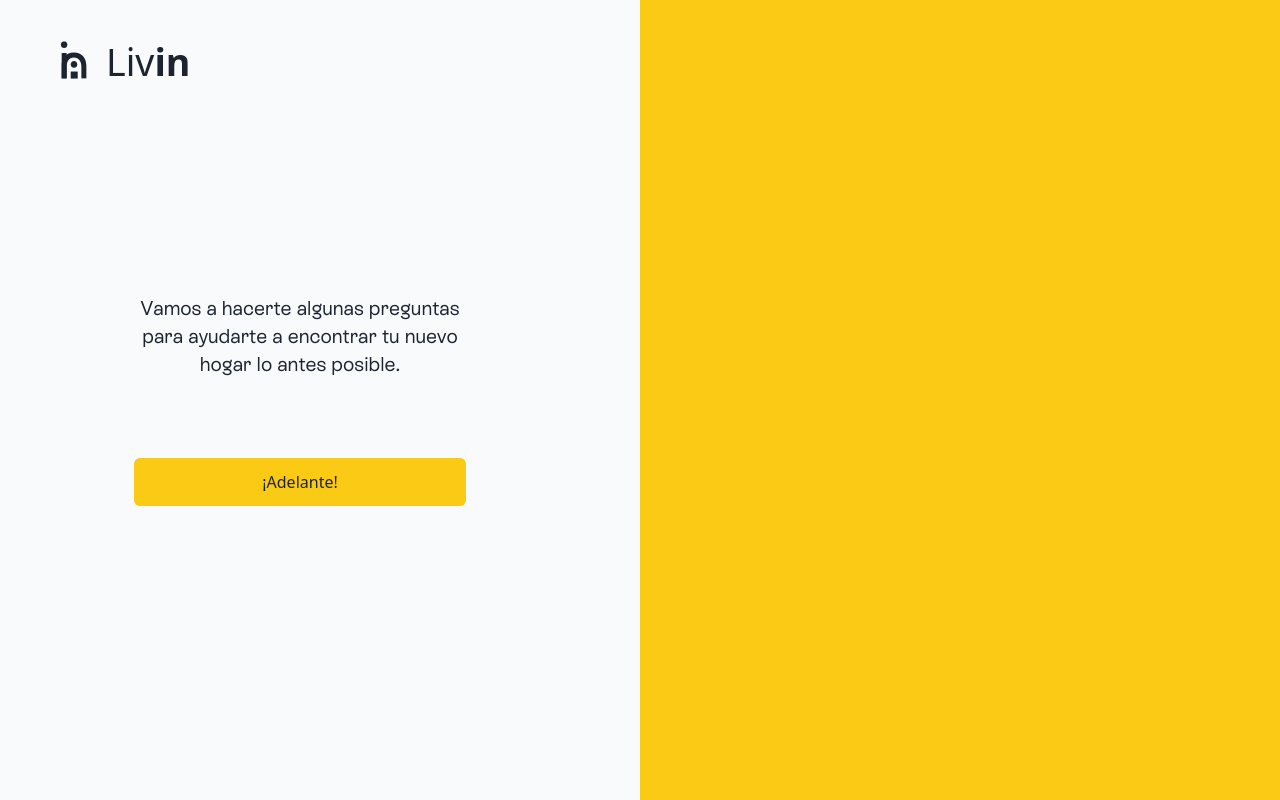
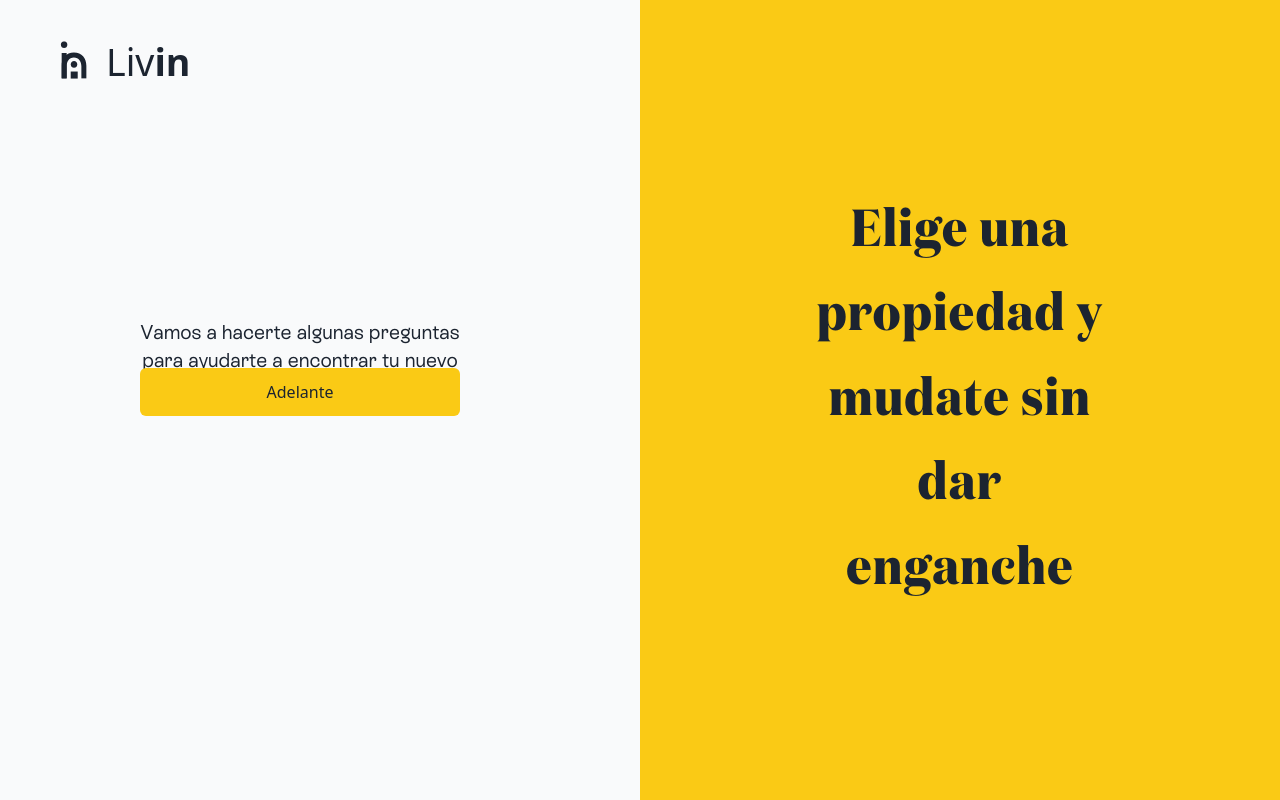
Before and after one commit to AlexisMorhe/Livin-MVP, a Next.js app: page /registro in a window 1280 px wide. Built offline with nearby package versions, Linux system fonts and the light colour scheme; a web font is replaced by a local one.

Commit message:
multi step form modified

```diff
--- a/components/General/logo.js
+++ b/components/General/logo.js
@@ -2,7 +2,7 @@ import Link from "next/link";
 
 export default function Logo() {
   return(
-    <Link href='/pages'>
+    <Link href='/'>
       <a className='text-3xl font-chillax flex items-center w-48'>
         <img className='w-7 mr-3' src='/static/livin_logo.svg' />
         <p className='mt-1 font-medium text-dark'>Liv<span className='font-semibold'>in</span></p>
--- a/components/Home/featuring.js
+++ b/components/Home/featuring.js
@@ -1,28 +1,35 @@
 import {Carousel} from "flowbite-react";
+import Link from 'next/link'
 
 export default function Featuring() {
+
+  const slides = [
+    {
+      subtitle: 'Vende tu propiedad',
+      title: 'Las mejores tasas del mercado',
+      description: 'Trabajamos con todos los bancos para que recibas múltiples ofertas y escojas la que más se adapte a ti.',
+      href: '/tasas'
+    },
+    {
+      subtitle: 'Recibe más por tu casa',
+      title: 'Recibe hasta un 15% más',
+      description: 'Renta tu hogar y protegete de la incertidumbre, recibe un rendimiento extra por tu inmueble.',
+      href: '/rentas'
+    },
+  ]
+
   return (
     <div className='bg-off-white w-full flex justify-center'>
       <div className='w-3/5 px-10 bg-off-white relative h-[30vh] text-dark flex flex-col justify-center items-center'>
         <Carousel>
-          <div className="flex flex-col h-full items-center justify-center">
-            <p className='font-chillax text-center'>Vende tu propiedad</p>
-            <p className='font-rebond text-3xl font-semibold text-center'>Las mejores tasas del mercado</p>
-            <p className='font-rebond text-xl text-center'>Trabajamos con todos los bancos para que recibas múltiples ofertas de hipotecas y escojas la mejor.</p>
-            <p className='font-chillax text-center'>Ver más</p>
-          </div>
-          <div className="flex flex-col h-full items-center justify-center">
-            <p className='font-chillax text-center'>Vende tu propiedad</p>
-            <p className='font-rebond text-3xl text-center font-semibold'>Las mejores tasas del mercado</p>
-            <p className='font-rebond text-xl text-center'>Trabajamos con todos los bancos para que recibas múltiples ofertas de hipotecas y escojas la mejor.</p>
-            <p className='font-chillax text-center'>Ver más</p>
-          </div>
-          <div className="flex flex-col h-full items-center justify-center">
-            <p className='font-chillax text-center'>Vende tu propiedad</p>
-            <p className='font-rebond text-3xl text-center font-semibold'>Las mejores tasas del mercado</p>
-            <p className='font-rebond text-xl text-center'>Trabajamos con todos los bancos para que recibas múltiples ofertas de hipotecas y escojas la mejor.</p>
-            <p className='font-chillax text-center'>Ver más</p>
-          </div>
+          {slides.map(slide => (
+            <div className="flex flex-col h-full items-center justify-center">
+              <p className='font-chillax text-center'>{slide.subtitle}</p>
+              <p className='font-rebond text-3xl font-semibold text-center'>{slide.title}</p>
+              <p className='font-rebond text-xl text-center'>{slide.description}</p>
+              <Link href={slide.href}><a className='font-chillax text-center'>Ver más</a></Link>
+            </div>
+            ))}
         </Carousel>
       </div>
     </div>
--- a/components/Home/hero.js
+++ b/components/Home/hero.js
@@ -7,7 +7,7 @@ export default function Hero() {
         <img className='object-cover w-full' src='static/familia.jpg' />
       </div>
       <div className='flex flex-col h-full z-10 w-2/5 pl-20 justify-center relative'>
-        <h1 className='font-domaine-bold font-bold text-[3.25rem] my-4 leading-tight w-5/6'>Consigue la casa <br/>de tus sueños sin enganche.</h1>
+        <h1 className='font-domaine-bold tracking-wide font-bold text-[3.25rem] my-4 leading-tight w-5/6'>Consigue la casa <br/>de tus sueños sin enganche.</h1>
         <p className='font-rebond w-full my-4 text-xl'>Encuentra la casa de tus sueños, mudate ahora y rentala. Parte de renta se irá directo al enganche. Nuestro programa está diseñado para que puedas conseguir tu hipoteca en 3 años.</p>
         <div className='flex justify-between w-2/3'>
           <Link href='/registro'><a className='my-4 w-fit py-3 px-9 bg-yellow-300 font-chillax font-medium rounded-md hover:bg-yellow-200 transition-all'>Consigue tu casa</a></Link>
--- /dev/null
+++ b/components/Registro/mapsinput.js
@@ -0,0 +1,22 @@
+import * as React from 'react';
+import TextField from '@mui/material/TextField';
+import Autocomplete from '@mui/material/Autocomplete';
+
+export default function ComboBox() {
+  return (
+    <Autocomplete
+      disablePortal
+      id="combo-box-demo"
+      options={direcciones}
+      sx={{ width: 400 }}
+      renderInput={(params) => <TextField {...params} label="Escribe zonas, colonias, ciudades..." />}
+    />
+  );
+}
+
+const direcciones = [
+  {label: 'Las Villas', ciudad: 'Torreon, Coahuila'},
+  {label: 'San Isidro', ciudad: 'Torreon, Coahuila'},
+  {label: 'Roma', ciudad: 'Ciudad de México'},
+  {label: 'Real del Valle', ciudad: 'Pachuca'},
+];
--- /dev/null
+++ b/components/Registro/next.js
@@ -0,0 +1,8 @@
+export default function Next({ nextStep }) {
+  return (
+    <button onClick={nextStep} className='font-chillax font-medium rounded-md py-3 w-80 bg-yellow-300 text-dark
+     active:scale-105 transition-all'>
+      Adelante
+    </button>
+  )
+}
--- a/components/Registro/previous.js
+++ b/components/Registro/previous.js
@@ -1,6 +1,7 @@
-export default function Previous({ onClick }) {
+export default function Previous({ prevStep }) {
   return (
-    <button onClick={onClick} className='font-chillax rounded-md py-3 px-32 bg-dark text-white'>
+    <button onClick={prevStep} className='font-chillax font-medium rounded-md py-3 w-80 bg-dark text-white mr-5
+    active:scale-105 transition-all'>
       Regresar
     </button>
   )
--- a/components/Registro/start.js
+++ b/components/Registro/start.js
@@ -1,10 +1,9 @@
 import {Fragment} from "react";
 
-export default function Start({ onClick }) {
+export default function Start({ nextStep }) {
   return(
     <Fragment>
       <p className='text-xl font-medium w-3/5 text-center mb-20'>Vamos a hacerte algunas preguntas para ayudarte a encontrar tu nuevo hogar lo antes posible.</p>
-      <button onClick={onClick} className=' font-chillax rounded-md py-3 px-32 bg-yellow-300 font-medium'>¡Adelante!</button>
     </Fragment>
   )
 }
--- a/components/Registro/step1.js
+++ b/components/Registro/step1.js
@@ -1,10 +1,15 @@
 import {Fragment} from "react";
+import GoogleMaps from "./mapsinput";
 
 export default function Step1() {
   return(
     <Fragment>
-      <p className='text-xl font-medium w-3/5 text-center mb-20'>¿Dónde te interesa vivir?</p>
-      <input type='text' className='px-10 mb-20'/>
+      <p className='text-xl font-medium w-3/5 text-center mb-10'>¿Dónde te interesa vivir?</p>
+      <div className='px-10 mb-20'>
+        <GoogleMaps>
+          Hola
+        </GoogleMaps>
+      </div>
     </Fragment>
   )
 }
--- /dev/null
+++ b/components/Registro/step2.js
@@ -0,0 +1,17 @@
+import {Fragment} from "react";
+
+export default function Step2() {
+
+  return(
+    <Fragment>
+      <p className='text-xl font-medium w-3/5 text-center mb-4'>¿Cuántas habitaciones quieres?</p>
+      <p className='w-3/5 text-center mb-10'>Puedes seleccionar varias opciones.</p>
+      <div className='mb-10'>
+        <div className='flex items-center py-4 w-32'><input type='checkbox' className='mr-4' value={1}/><label>1 habitación</label></div>
+        <div className='flex items-center py-4 w-32'><input type='checkbox' className='mr-4' value={2}/><label>2 habitaciones</label></div>
+        <div className='flex items-center py-4 w-32'><input type='checkbox' className='mr-4' value={3}/><label>3 habitaciones</label></div>
+        <div className='flex items-center py-4 w-32'><input type='checkbox' className='mr-4' value={4}/><label>4 o más habitaciones</label></div>
+      </div>
+    </Fragment>
+  )
+}
--- a/pages/registro.js
+++ b/pages/registro.js
@@ -1,33 +1,48 @@
-import NavLogo from "../components/General/logo";
+import Logo from "../components/General/logo";
 import Start from "../components/Registro/start";
 import {useState} from "react";
 import Previous from "../components/Registro/previous";
 import Step1 from "../components/Registro/step1";
+import Step2 from "../components/Registro/step2";
+import Next from "../components/Registro/next";
+import {Carousel} from "flowbite-react";
 
 export default function Registro() {
 
-  const [paso, setPaso] = useState(0);
+  const slides = [
+    'Elige una propiedad y mudate sin dar enganche',
+    'Transforma tus rentas en patrimonio'
+  ]
 
-  const siguientePaso = () => {
-    setPaso(prev => prev + 1)
+  const [step, setStep] = useState(0);
+
+  const nextStep = () => {
+    setStep(prev => prev + 1)
   };
 
-  const anteriorPaso = () => {
-    setPaso(prev => prev -1)
+  const prevStep = () => {
+    setStep(prev => prev -1)
   }
 
   return(
     <div className='text-dark font-rebond w-full h-[100vh] flex'>
       <div className='py-10 px-20 absolute z-20 scale-125'>
-        <NavLogo />
+        <Logo />
       </div>
-      <div className='w-1/2 bg-gray-50 h-full flex flex-col items-center justify-center pr-10'>
-        {paso === 0 && <Start onClick={siguientePaso} />}
-        {paso === 1 && <Step1 onClick={siguientePaso} />}
-        {paso > 0 && <Previous onClick={anteriorPaso} />}
+      <div className='w-1/2 bg-gray-50 relative h-full flex flex-col items-center justify-center pr-10'>
+
+        {step === 0 && <Start />}
+        {step === 1 && <Step1 />}
+        {step ===2 && <Step2 />}
+        <div className={`${step === 0 ? 'bottom-96' : 'bottom-52'} absolute h-20 flex justify-center items-end`}>
+          {step > 0 && <Previous prevStep={prevStep} />}
+          <Next nextStep={nextStep} />
+        </div>
       </div>
       <div className='w-1/2 bg-yellow-300 h-full flex flex-col items-center justify-center'>
-
+        <Carousel indicators={false} leftControl=' ' rightControl=' '>
+          {slides.map(slide => <div className='w-1/2 text-center tracking-wide h-full justify-center items-center flex text-5xl font-domaine-bold text-[3.25rem] leading-relaxed text-dark'>{slide}</div>)}
+        </Carousel>
       </div>
     </div>
   )
```
Also changed, not shown: package.json (+7 -1 lines), 1 other file (tests, documents, lock files or other folders).
